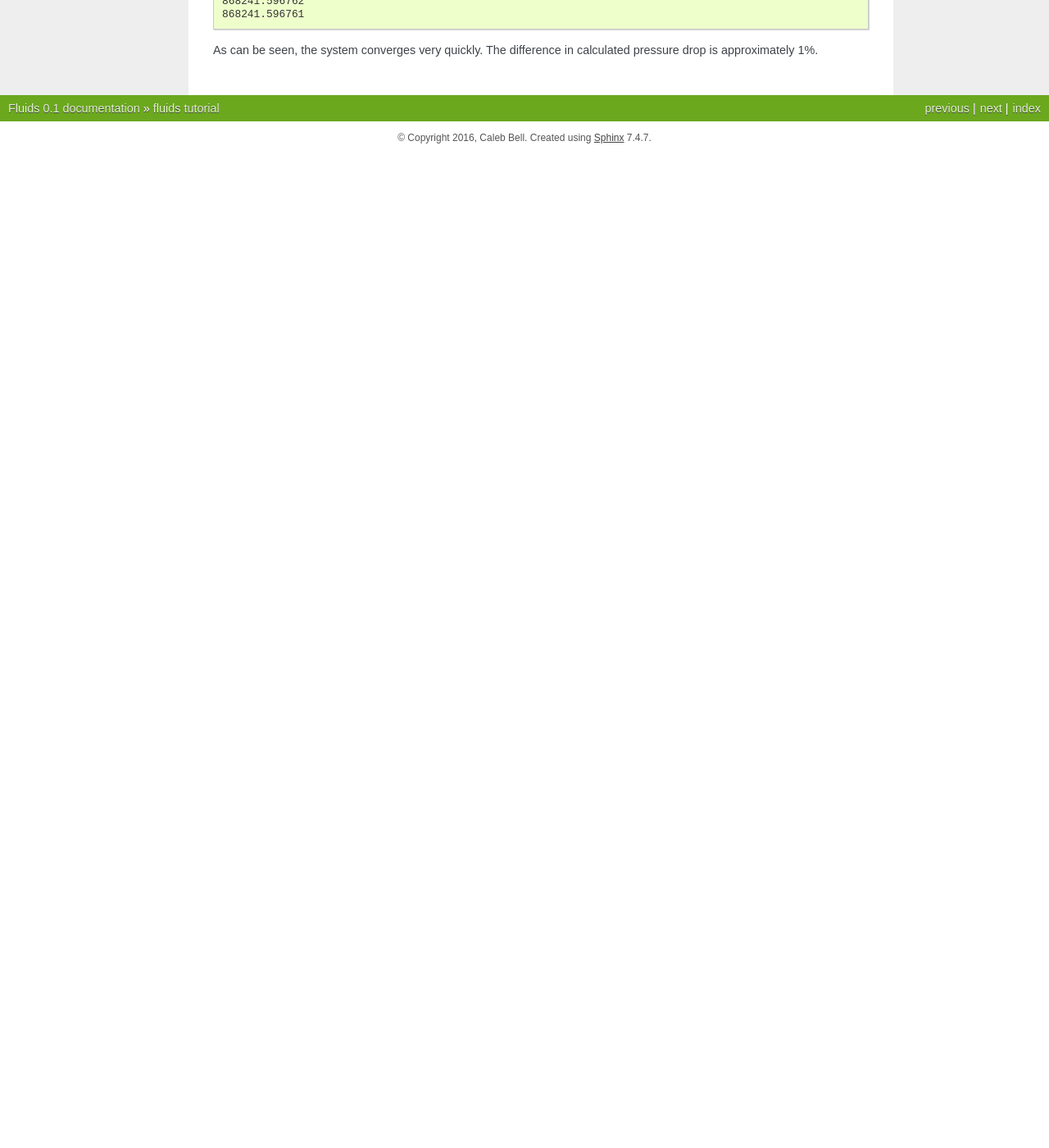
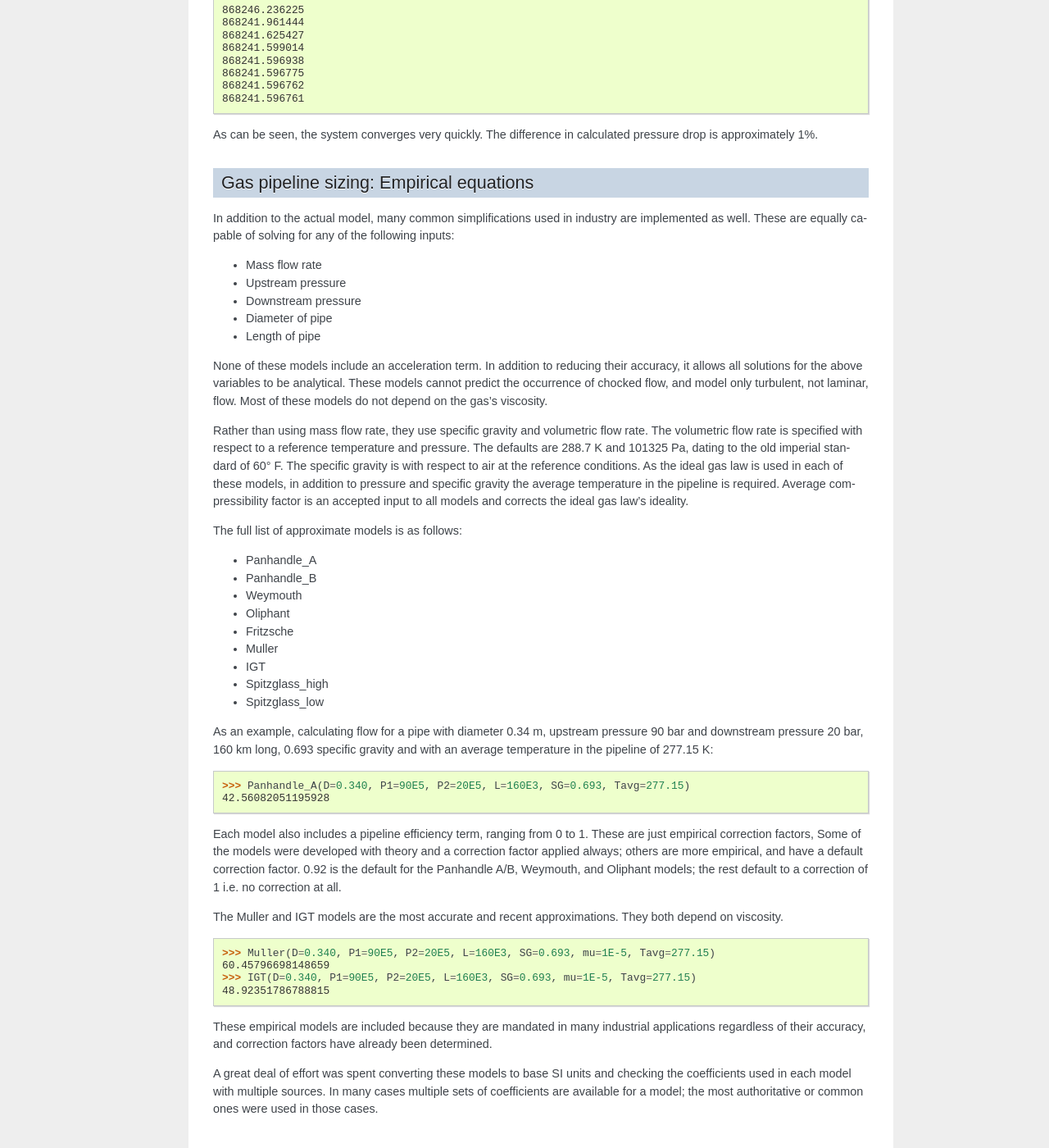
Before and after one commit to CalebBell/fluids, a Sphinx documentation site: the page built from docs/tutorial.rst, in a window 1280 px wide and 1400 px high, scrolled down 7016 px. Shown: the whole window at 82% size. Built offline with Sphinx 7.4.7, drawn with Linux system fonts in a browser that asks for light colours; pages that are not in the unit, such as notebooks, are missing from menus; before the commit the page ends 7204 px from its top, so only the background shows below that; some of the changed text lies outside the part shown.

Commit message:
Add a section to the tutorial describing the approximate compressible flow equations: Panhandle A, Panhandle B, Weymouth, Oliphant, Fritzsche, Muller, IGT, Spitzglass high, Spitzglass low

```diff
--- a/docs/tutorial.rst
+++ b/docs/tutorial.rst
@@ -313,11 +313,11 @@ The standard isothermal compressible gas flow is fully implemented, and through
 a variety of numerical and analytical expressions, can solve for any of the
 following parameters:
 
-    * Mass flow rate
-    * Upstream pressure (numerical)
-    * Downstream pressure (analytical or numerical if an overflow occurs)
-    * Diameter of pipe (numerical)
-    * Length of pipe
+* Mass flow rate
+* Upstream pressure (numerical)
+* Downstream pressure (analytical or numerical if an overflow occurs)
+* Diameter of pipe (numerical)
+* Length of pipe
 
 Solve for the mass flow rate of gas (kg/s) flowing through a 1 km long 0.5 m
 inner diameter pipeline, initially at 10 bar with a density of 11.3 kg/m^3
@@ -352,6 +352,12 @@ raised if such an input is specified:
 Exception: The desired mass flow rate cannot be achieved with the specified upstream pressure; the maximum flowrate is 257.216733 at an downstream pressure of 389699.731765
 >>> isothermal_gas(rho=11.3, fd=0.00185, P1=1E6, P2=3E5, L=1000, D=0.5)
 Exception: Given outlet pressure is not physically possible due to the formation of choked flow at P2=389699.731765, specified outlet pressure was 300000.000000
+
+The downstream pressure at which chocked flow occurs can be calculated directly
+as well:
+
+>>> P_isothermal_critical_flow(P=1E6, fd=0.00185, L=1000., D=0.5)
+389699.7317645518
 
 A number of limitations exist with respect to the accuracy of this model:
 
@@ -409,3 +415,73 @@ the effect of using the average values:
 
 As can be seen, the system converges very quickly. The difference in calculated
 pressure drop is approximately 1%.
+
+Gas pipeline sizing: Empirical equations
+----------------------------------------
+In addition to the actual model, many common simplifications used in industry
+are implemented as well. These are equally capable of solving for any of the
+following inputs:
+
+* Mass flow rate
+* Upstream pressure
+* Downstream pressure
+* Diameter of pipe
+* Length of pipe
+
+None of these models include an acceleration term. In addition to reducing
+their accuracy, it allows all solutions for the above variables to be analytical.
+These models cannot predict the occurrence of chocked flow, and model only
+turbulent, not laminar, flow. Most of these models do not depend on the gas's
+viscosity.
+
+Rather than using mass flow rate, they use specific gravity and volumetric
+flow rate. The volumetric flow rate is specified with respect to a reference
+temperature and pressure. The defaults are 288.7 K and 101325 Pa, dating to
+the old imperial standard of 60° F. The specific gravity is with respect to
+air at the reference conditions. As the ideal gas law is used in each of
+these models, in addition to pressure and specific gravity the average
+temperature in the pipeline is required. Average compressibility factor is
+an accepted input to all models and corrects the ideal gas law's ideality.
+
+The full list of approximate models is as follows:
+
+* Panhandle_A
+* Panhandle_B
+* Weymouth
+* Oliphant
+* Fritzsche
+* Muller
+* IGT
+* Spitzglass_high
+* Spitzglass_low
+
+As an example, calculating flow for a pipe with diameter 0.34 m, upstream
+pressure 90 bar and downstream pressure 20 bar, 160 km long, 0.693 specific
+gravity and with an average temperature in the pipeline of 277.15 K:
+
+>>> Panhandle_A(D=0.340, P1=90E5, P2=20E5, L=160E3, SG=0.693, Tavg=277.15)
+42.56082051195928
+
+Each model also includes a pipeline efficiency term, ranging from 0 to 1. These
+are just empirical correction factors, Some of the models were developed with
+theory and a correction factor applied always; others are more empirical, and
+have a default correction factor. 0.92 is the default for the Panhandle A/B,
+Weymouth, and Oliphant models; the rest default to a correction of 1 i.e. no
+correction at all.
+
+The Muller and IGT models are the most accurate and recent approximations.
+They both depend on viscosity.
+
+>>> Muller(D=0.340, P1=90E5, P2=20E5, L=160E3, SG=0.693, mu=1E-5, Tavg=277.15)
+60.45796698148659
+>>> IGT(D=0.340, P1=90E5, P2=20E5, L=160E3, SG=0.693, mu=1E-5, Tavg=277.15)
+48.92351786788815
+
+These empirical models are included because they are mandated in many industrial
+applications regardless of their accuracy, and correction factors have already
+been determined.
+
+A great deal of effort was spent converting these models to base SI units
+and checking the coefficients used in each model with multiple sources.
+In many cases multiple sets of coefficients are available for a model;
+the most authoritative or common ones were used in those cases.
```
